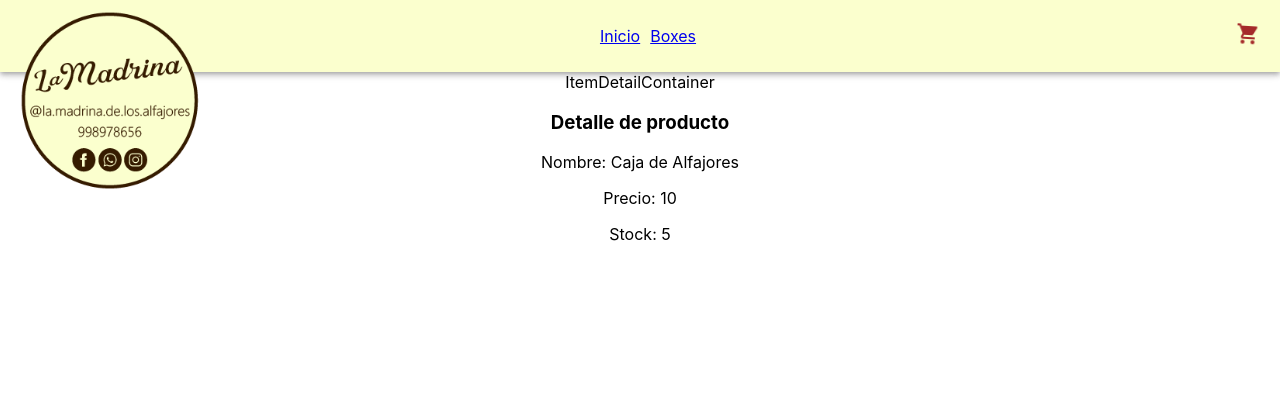
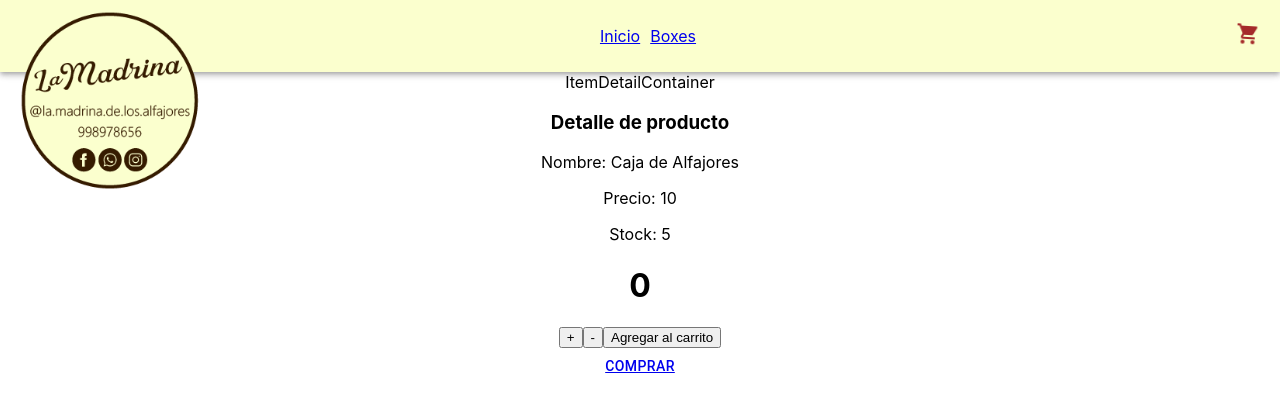
Before and after one commit to marcelodaros94/Ecommerce-ReactJS-Firebase, a React (Create React App) app: page /detail/1 in a window 1280 px wide. Shown: the top 412 px of the page. Built offline with nearby package versions, Linux system fonts and the light colour scheme.

Commit message:
eventos (pasar de hijo a padre)

```diff
--- a/src/components/AppRouter/AppRouter.js
+++ b/src/components/AppRouter/AppRouter.js
@@ -5,6 +5,7 @@ import Home from '../../pages/Home/Home'
 import Detail from '../../pages/Detail/Detail'
 import Category from '../../pages/Category/Category'
 import NotFound from '../../pages/NotFound/NotFound'
+import CartPage from '../../pages/CartPage/CartPage'
 import {BrowserRouter, Routes, Route } from 'react-router-dom';
 
 export default function AppRouter(){
@@ -15,6 +16,7 @@ export default function AppRouter(){
       <Route exact path="/" element={<Home/>} />
       <Route path="/detail/:id" element={<Detail/>} />
       <Route path="/category/:cat" element={<Category/>} />
+      <Route path="/cart" element={<CartPage/>} />
       <Route path="*" element={<NotFound/>} />
     </Routes>
   </BrowserRouter>
--- a/src/components/Item/Item.js
+++ b/src/components/Item/Item.js
@@ -4,6 +4,7 @@ import Button from '@mui/material/Button';
 import { Link } from 'react-router-dom';
 
 export default function Item({ data }){
+
     const [itemCount, setItemCout] = useState(0)
 
     const updateItem = () => {
@@ -22,6 +23,7 @@ export default function Item({ data }){
                     <div className="item-count">
                         <div className="item-count__info">
                             <span>Cantidad: </span>
+
                         </div>
                         <div className="item-count__buttons">
                             <Button onClick={removeItem}>-</Button>
--- a/src/components/ItemCount/ItemCount.js
+++ b/src/components/ItemCount/ItemCount.js
@@ -1,11 +1,12 @@
 import React, { useState, useEffect } from 'react'
 import './ItemCount.css'
-export default function ItemCount(){
+export default function ItemCount({stock,onAdd}){
 
     const [count, setCount] = useState(0)
 
     const updateItem = () => {
         setCount(count+1)
+        onAdd(count+1)
     }
     const removeItem = () => {
         count>=1 && setCount(count-1)
--- a/src/components/ItemDetail/ItemDetail.js
+++ b/src/components/ItemDetail/ItemDetail.js
@@ -1,5 +1,26 @@
-import React from 'react'
+import React, { useState, useEffect } from 'react'
+import ItemCount from '../ItemCount/ItemCount'
+import Button from '@mui/material/Button';
+import {Link} from 'react-router-dom'
 export default function ItemDetail({data}){
+
+    const [quantityItem, setQuantityItem] = useState(0)
+    const [itemCart, setItemCart] = useState(
+        {
+            id: data.id,
+            name: data.name,
+            quantity:0
+        }
+    )
+    const onAdd = (value) => {
+        console.log("items agregados: ",value)
+        itemCart.id=data.id
+        itemCart.name=data.name
+        itemCart.quantity=value
+    }
+    const sendItem=()=>{
+        console.log("itemCart: ",itemCart)
+    }
     console.log("data: !!");
     console.log(data)
     return(
@@ -9,6 +30,10 @@ export default function ItemDetail({data}){
                 <p>Nombre: {data.name}</p>
                 <p>Precio: {data.price}</p>
                 <p>Stock: {data.stock}</p>
+                <ItemCount stock={data.stock} onAdd={onAdd}/>
+                <Button variante="contained" onClick={sendItem}>
+                   <Link to="/cart">Comprar</Link>
+                </Button>
             </div>
         </>
     )
--- /dev/null
+++ b/src/pages/CartPage/CartPage.js
@@ -0,0 +1,7 @@
+
+export default function CartPage(){
+    return (
+        <>
+        </>
+    )
+}
```
